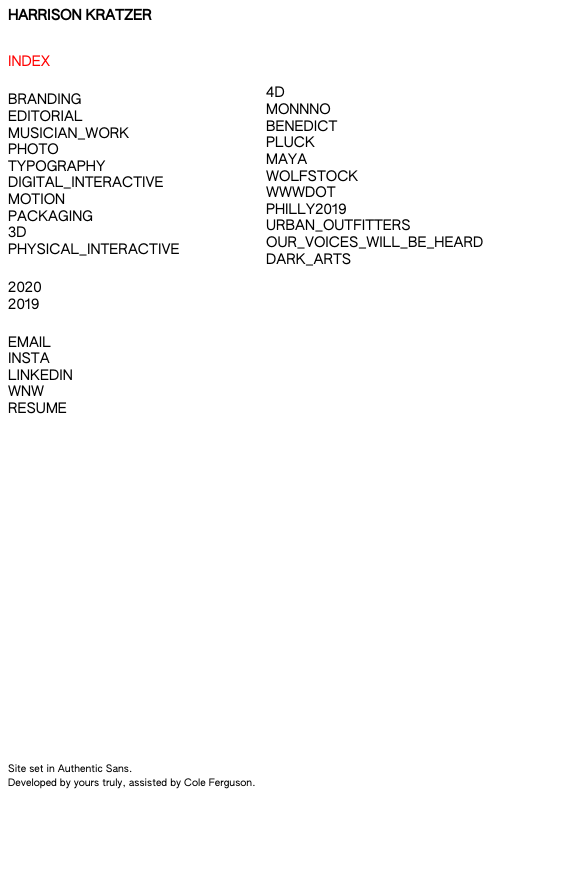
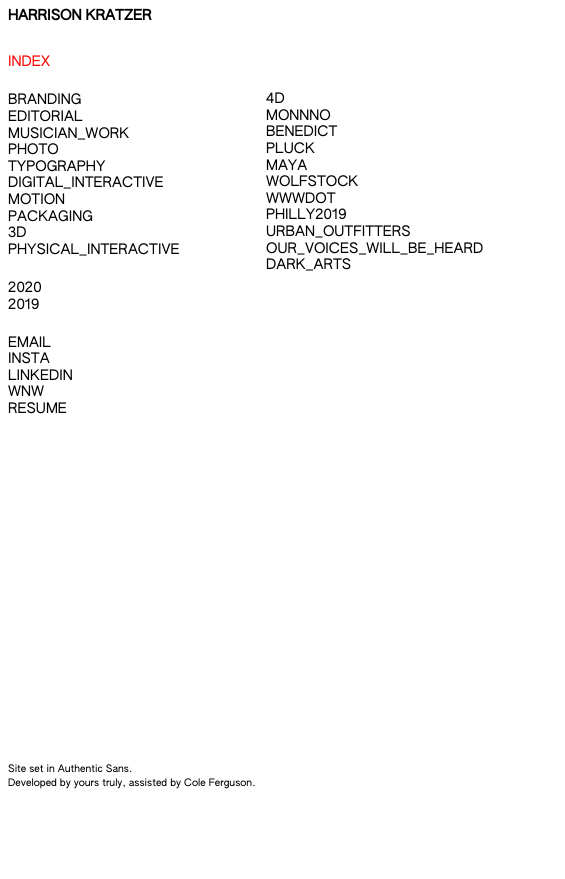
Before and after one commit to harrck4/harrck4.github.io, a plain HTML site: page index.html in a window 1280 px wide. Shown: the top 879 px of the page, 0-565 px from the left. Drawn offline with nearby package versions, Linux system fonts and the light colour scheme.

Commit message:
alignment

```diff
--- a/index.css
+++ b/index.css
@@ -158,7 +158,7 @@ position: fixed;
         height: 100vh;
         background-color: white;
         left: 20vw;
-        top:0px;
+        top:91px;
     }
 
 
```
Also changed, not shown: index.html (+0 -1 lines).
